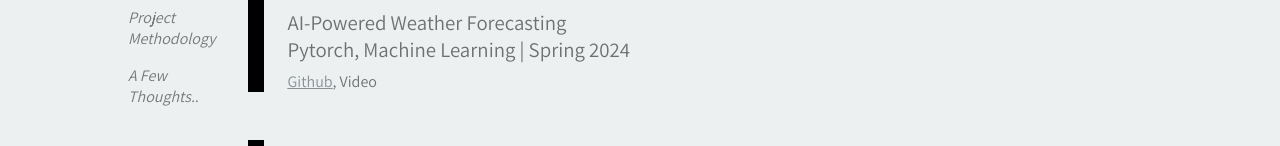
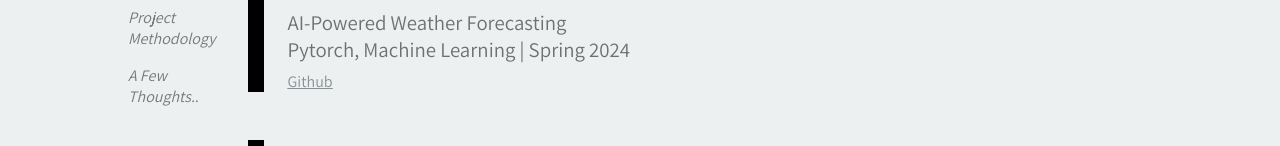
Before and after one commit to allenwang1536/personal-portfolio, a React (Create React App) app: page /projects/aeroforecast in a window 1280 px wide. Shown: the part 206-352 px from the top of the page. Built offline with nearby package versions, Linux system fonts and the light colour scheme; the HTML template or start-up script is replaced by a standard one; a web font is replaced by a local one.

Commit message:
update content

```diff
--- a/src/pages/projects/AeroForecastPage.tsx
+++ b/src/pages/projects/AeroForecastPage.tsx
@@ -22,7 +22,7 @@
           <a href="https://github.com/allenwang1536/aero-forecast.git" target="_blank" rel="noreferrer">
             <u>Github</u>
           </a>
-          , Video
+
         </p>
       </div>
       <div className="project-header" id="universal-overview">
```
